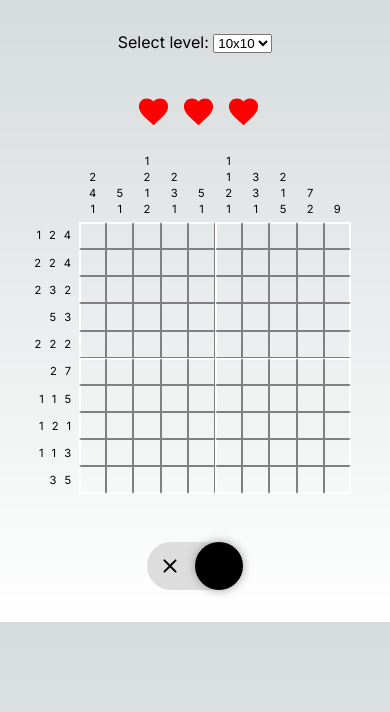
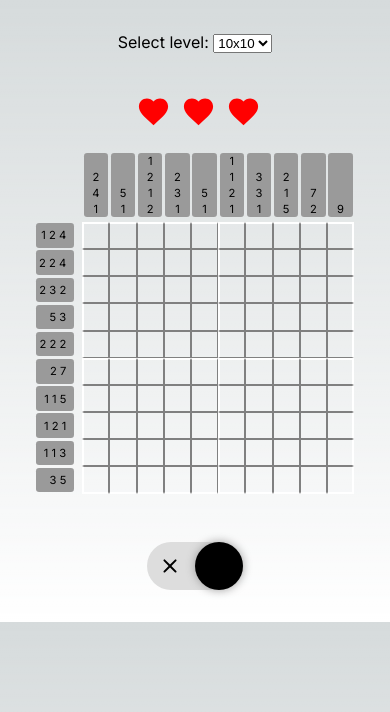
Before and after one commit to Sara-Jo/nonoplay, a Next.js app: page / in a window 390 px wide. Shown: the top 712 px of the page. Built offline with nearby package versions, Linux system fonts and the light colour scheme.

Commit message:
design: add background to number wrappers

```diff
--- a/src/app/page.module.css
+++ b/src/app/page.module.css
@@ -8,6 +8,10 @@
 
 .levelSelector {
   margin-bottom: 20px;
+}
+
+.gridWrapper {
+  display: flex;
 }
 
 .grid {
@@ -118,6 +122,7 @@
 
 .header {
   display: flex;
+  justify-content: end;
   margin-bottom: 1rem;
 }
 
@@ -158,15 +163,10 @@
   }
 }
 
-.emptyCorner {
-  width: 6rem;
-}
-
 .columnNumbers {
   display: flex;
-  flex-direction: column;
+  justify-content: center;
   align-items: center;
-  justify-content: end;
 }
 
 .columnNumbers-5 {
@@ -185,16 +185,48 @@
   width: 1.5rem;
 }
 
+.numsWrapper {
+  background-color: #9a9a9a;
+  border-radius: 0.2rem;
+  display: flex;
+
+  align-items: center;
+  justify-content: end;
+}
+
+.colNumsWrapper {
+  flex-direction: column;
+  width: 90%;
+  height: 100%;
+}
+
 .rowNumbers {
   display: flex;
-  width: 5rem;
-  justify-content: end;
   align-items: center;
   margin-right: 1rem;
 
   .number {
     margin-left: 0.5rem;
   }
+}
+
+.rowNumbers-5 {
+  height: 4rem;
+}
+.rowNumbers-10 {
+  height: 3rem;
+}
+.rowNumbers-15 {
+  height: 2rem;
+}
+.rowNumbers-20 {
+  height: 1.5rem;
+}
+
+.rowNumsWrapper {
+  width: 100%;
+  height: 90%;
+  padding-right: 0.5rem;
 }
 
 .number {
@@ -272,7 +304,6 @@
   }
 
   .rowNumbers {
-    width: 2rem;
     margin-right: 0.5rem;
   }
 
@@ -280,17 +311,14 @@
     width: 3rem;
     height: 3rem;
   }
-
   .cell-10 {
     width: 2rem;
     height: 2rem;
   }
-
   .cell-15 {
     width: 1.2rem;
     height: 1.2rem;
   }
-
   .cell-20 {
     width: 1rem;
     height: 1rem;
@@ -299,17 +327,27 @@
   .columnNumbers-5 {
     width: 3rem;
   }
-
   .columnNumbers-10 {
     width: 2rem;
   }
-
   .columnNumbers-15 {
     width: 1.2rem;
   }
-
   .columnNumbers-20 {
     width: 1rem;
+  }
+
+  .rowNumbers-5 {
+    height: 3rem;
+  }
+  .rowNumbers-10 {
+    height: 2rem;
+  }
+  .rowNumbers-15 {
+    height: 1.2rem;
+  }
+  .rowNumbers-20 {
+    height: 1rem;
   }
 
   .number {
@@ -320,10 +358,15 @@
   .number-10 {
     font-size: 0.8rem;
   }
-
   .number-15,
   .number-20 {
     font-size: 0.7rem;
+  }
+
+  .rowNumbers {
+    .number {
+      margin-left: 0.3rem;
+    }
   }
 }
 
@@ -337,6 +380,10 @@
     width: 1.7rem;
   }
 
+  .rowNumbers-10 {
+    height: 1.7rem;
+  }
+
   .number-5,
   .number-10,
   .number-15 {
@@ -346,4 +393,10 @@
   .number-20 {
     font-size: 0.6rem;
   }
+
+  .rowNumbers {
+    .number {
+      margin-left: 0.2rem;
+    }
+  }
 }
--- a/src/app/page.tsx
+++ b/src/app/page.tsx
@@ -273,8 +273,8 @@ export default function Home() {
         ))}
       </div>
 
+      <div className={styles.gridContainer}>
         <div className={styles.header}>
-        <div className={styles.emptyCorner}></div>
           {columnNumbers.map((numbers, colIndex) => (
             <div
               key={colIndex}
@@ -282,6 +282,7 @@ export default function Home() {
                 styles[`columnNumbers-${level}`]
               }`}
             >
+              <div className={`${styles.numsWrapper} ${styles.colNumsWrapper}`}>
                 {numbers.map((num, idx) => (
                   <div
                     key={idx}
@@ -291,22 +292,55 @@ export default function Home() {
                   </div>
                 ))}
               </div>
+            </div>
           ))}
         </div>
 
-      <div className={styles.grid}>
-        {grid?.map((row, rowIndex) => (
-          <div key={rowIndex} className={styles.row}>
-            <div className={styles.rowNumbers}>
+        <div className={styles.gridWrapper}>
+          <div>
+            {grid.map((row, rowIndex) => (
+              <div
+                key={rowIndex}
+                className={`${styles.rowNumbers} ${
+                  styles[`rowNumbers-${level}`]
+                }`}
+              >
+                <div
+                  className={`${styles.numsWrapper} ${styles.rowNumsWrapper}`}
+                >
                   {rowNumbers[rowIndex]?.map((num, idx) => (
                     <div
                       key={idx}
-                  className={`${styles.number} ${styles[`number-${level}`]}`}
+                      className={`${styles.number} ${
+                        styles[`number-${level}`]
+                      }`}
                     >
                       {num}
                     </div>
                   ))}
                 </div>
+              </div>
+            ))}
+          </div>
+          <div className={styles.grid}>
+            {grid?.map((row, rowIndex) => (
+              <div key={rowIndex} className={styles.row}>
+                {/* <div className={styles.rowNumbers}>
+                  <div
+                    className={`${styles.numsWrapper} ${styles.rowNumsWrapper}`}
+                  >
+                    {rowNumbers[rowIndex]?.map((num, idx) => (
+                      <div
+                        key={idx}
+                        className={`${styles.number} ${
+                          styles[`number-${level}`]
+                        }`}
+                      >
+                        {num}
+                      </div>
+                    ))}
+                  </div>
+                </div> */}
                 {row.map((cell, colIndex) => {
                   const isBoldLeft = colIndex % 5 === 0 || colIndex === 0;
                   const isBoldTop = rowIndex % 5 === 0 || rowIndex === 0;
@@ -335,12 +369,16 @@ export default function Home() {
                       } ${isBoldBottom ? styles.boldBottom : ""}`}
                       onMouseDown={() => handleMouseDown(rowIndex, colIndex)}
                       onMouseEnter={() => handleMouseEnter(rowIndex, colIndex)}
-                  onTouchStart={(e) => handleTouchStart(e, rowIndex, colIndex)}
+                      onTouchStart={(e) =>
+                        handleTouchStart(e, rowIndex, colIndex)
+                      }
                     ></div>
                   );
                 })}
               </div>
             ))}
+          </div>
+        </div>
       </div>
 
       <div className={styles.toggleButton} onClick={toggleMode}>
```
Lines whose indentation alone changed are shown as unchanged.
